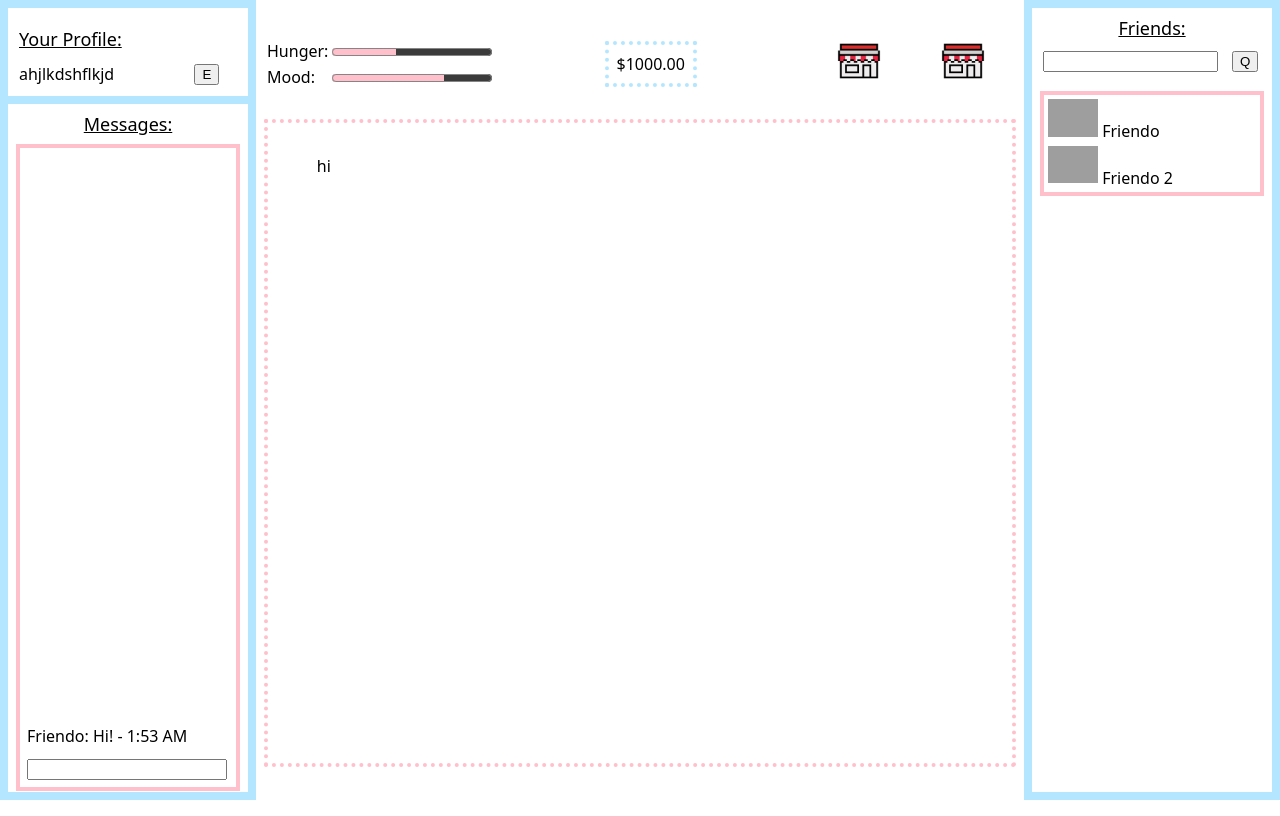
After one commit to mhtang613/tomogotchi, a Django app: page /home/self in a window 1280 px wide. The commit adds this page. Run offline with Django 4.2, Linux system fonts and the light colour scheme; grey boxes are pictures that could not be loaded.

Commit message:
finished my home and other home html & css

```diff
--- a/tomogotchi/models.py
+++ b/tomogotchi/models.py
@@ -25,7 +25,7 @@
 # House Model (The Player's House)
 class House(models.Model):
     # user
-    user = models.OneToOneField(User, on_delete=models.CASCADE)
+    user = models.OneToOneField(User, on_delete=models.CASCADE, related_name="house")
     # furniture (displayed furniture)
     furniturePlaced = models.ManyToManyField(Furniture, related_name="furnitureActive")
     # owned furniture
--- a/tomogotchi/static/base.css
+++ b/tomogotchi/static/base.css
@@ -1,6 +1,7 @@
 /* Base CSS goes here */
 body {
     font-family: system-ui;
+    height: 100vh;
 }
 
 .sidebar {
@@ -30,6 +31,7 @@
 .container {
     margin-left: 20vw;
     margin-right: 20vw;
+    height: 100%;
 }
 
 #room {
@@ -81,10 +83,16 @@
     margin-top: 3vh;
 }
 
-.label {
+.label-center {
     text-decoration: underline;
     font-size: large;
     text-align: center;
+}
+
+.label-left {
+    text-decoration: underline;
+    font-size: large;
+    text-align: left;
 }
 
 #messages-box {
@@ -102,6 +110,9 @@
 #messages-list {
     height: 74vh;
     vertical-align: bottom;
+    display: flex;
+    justify-content: flex-end;
+    flex-direction: column;
 }
 
 input {
@@ -124,3 +135,29 @@
     border: pink solid 0.5vh;
     padding: 0.5vh;
 }
+
+#my-home-header {
+    display: flex;
+    justify-content: space-between;
+    flex-wrap: wrap;
+    align-items: center;
+}
+
+#money-container {
+    margin: 1vh;
+    padding: 1vh;
+    border: #b4e7ff dotted 0.5vh;
+}
+
+#room-name {
+    margin-top: 5vh;
+    font-size: 5vh;
+    font-weight: bold;
+    display: table-cell;
+    vertical-align: bottom;
+}
+
+progress {
+    text-align: center;
+    accent-color: pink;
+}
--- /dev/null
+++ b/tomogotchi/templates/home.html
@@ -0,0 +1,76 @@
+{% extends "base.html" %}
+
+{% block leftside %}
+<div class="sidebar-container">
+    <table id="player-info">
+        <tr>
+            <td class="label-left">
+                Your Profile:
+            </td>
+        </tr>
+        <tr>
+            <td id="player-name">
+                {{house.user.player.name}}
+            </td>
+            <td id="edit-name-button">
+                <button> E </button>
+            </td>
+        </tr>
+    </table>
+    <div id="message-area">
+        <div id="messages-label" class="label-center">
+            Messages:
+        </div>
+        <table id="messages-box">
+            <tbody>
+                <tr>
+                    <td>
+                        <div id="messages-list">
+                            <div id="message-example">
+                                <span> Friendo: </span>
+                                <span> Hi! </span>
+                                <span class="timestamp"> - 1:53 AM </span>
+                            </div>
+                        </div>
+                    </td>
+                </tr>
+                <tr>
+                    <td>
+                        <input type="text" id="message-input">
+                    </td>
+                </tr>
+            </tbody>
+        </table>
+    </div>
+</div>
+{% endblock %}
+
+{% block rightside %}
+<div class="sidebar-container">
+    <div id="friends">
+        <div id="friends-label" class="label-center">
+            Friends:
+        </div>
+        <table>
+            <tr>
+                <td>
+                    <input type="text" id="search-friend-input">
+                </td>
+                <td>
+                    <button type="submit" id="search-friend-button">Q</button>
+                </td>
+            </tr>
+        </table>
+        <div id="friends-list">
+            <div id="friend-example-1">
+                <img src="https://images.unsplash.com/photo-1608848461950-0fe51dfc41cb?auto=format&fit=crop&q=80&w=1000&ixlib=rb-4.0.3&ixid=M3wxMjA3fDB8MHxleHBsb3JlLWZlZWR8MXx8fGVufDB8fHx8fA%3D%3D" width="50">
+                <a> Friendo </a>
+            </div>
+            <div id="friend-example-1">
+                <img src="https://images.unsplash.com/photo-1608848461950-0fe51dfc41cb?auto=format&fit=crop&q=80&w=1000&ixlib=rb-4.0.3&ixid=M3wxMjA3fDB8MHxleHBsb3JlLWZlZWR8MXx8fGVufDB8fHx8fA%3D%3D" width="50">
+                <a> Friendo 2 </a>
+            </div>
+        </div>
+    </div>
+</div>
+{% endblock %}
--- /dev/null
+++ b/tomogotchi/templates/my_home.html
@@ -0,0 +1,48 @@
+{% extends "home.html" %}
+
+{% block header %}
+<div id="my-home-header">
+    <div>
+        <table>
+            <tbody>
+                <tr>
+                    <td>
+                        <label for="hunger">Hunger:</label>
+                    </td>
+                    <td>
+                        <progress id="hunger" value="{{house.user.player.hunger}}" max="100"> </progress>
+                    </td>
+                </tr>
+                <tr>
+                    <td>
+                        <label for="mood">Mood:</label>
+                    </td>
+                    <td>
+                        <progress id="mood" value="{{house.user.player.mood}}" max="100"> </progress>
+                    </td>
+                </tr>
+            </tbody>
+        </table>
+    </div>
+    <div id="money-container">
+        <span>$</span><span id="current-money">1000.00</span>
+    </div>
+    <table>
+        <tbody>
+            {% load static %}
+            <tr>
+                <td>
+                    <a href="{% url 'shop' %}">
+                        <img id="shop" src="{% static 'images/icons/shop-icon.png' %}" width="100">
+                    </a>
+                </td>
+                <td>
+                    <a href="{% url 'shop' %}">
+                        <img src="{% static 'images/icons/shop-icon.png' %}" width="100">
+                    </a>
+                </td>
+            </tr>
+        </tbody>
+    </table>
+</div>
+{% endblock %}
--- a/tomogotchi/views.py
+++ b/tomogotchi/views.py
@@ -9,7 +9,7 @@
 
 from django.utils import timezone
 
-from tomogotchi.models   import *
+from tomogotchi.models import *
 # from tomogotchi.forms import *
 
 import randomname
@@ -19,6 +19,30 @@
 
 def test_html(request):
     context = {}
+    return render(request, 'other_home.html', context)
+
+def home(request):
+    context = {}
+    # my_home = request.user.house
+    # context['house'] = my_home
+    context['house'] = {    # example data
+        "user": {"player": {"name": "ahjlkdshflkjd", "hunger": 40, "mood": 70}},
+        "furniturePlaced": [],
+        "furnitureOwned": [],
+        "visitors": "",
+    }
+    return render(request, 'my_home.html', context)
+
+def visit(request, user_id):
+    context = {}
+    # other_user = get_object_or_404(User, id=user_id)
+    # context['house'] = other_user.house
+    context['house'] = {    # example data
+        "user": {"player": {"name": "Jeff"}},
+        "furniturePlaced": [],
+        "furnitureOwned": [],
+        "visitors": "",
+    }
     return render(request, 'other_home.html', context)
 
 def login(request):
@@ -41,14 +65,15 @@
 # Params : this function runs when a player clicks on the "Edit Username" button
 def edit_username(request):
     if 'username' not in request.POST or not request.POST['username']:
+        context = {}
         context['error'] = True
         context['error_message'] = 'You must enter text to post.'
-        return render(request, 'own_home.html', context)
+        return render(request, 'my_home.html', context)
     user_id = request.user
     player = get_object_or_404(Player, user_id=user_id)
     player.name = request.POST['username']
 
-    return redirect('view-own-home')
+    return redirect(reverse('home'))
 
 
 
--- a/webapps/settings.py
+++ b/webapps/settings.py
@@ -149,4 +149,4 @@
 LOGIN_URL = '/oauth/login/google-oauth2/'
 
 # Default URL to redirect to after a user logs in.
-LOGIN_REDIRECT_URL = 'test'
+LOGIN_REDIRECT_URL = 'home'
--- a/webapps/urls.py
+++ b/webapps/urls.py
@@ -20,6 +20,8 @@
 
 urlpatterns = [
     path('', views.login, name="login"),
+    path('home/self', views.home, name="home"),
+    path('home/<int:user_id>', views.visit, name="other-home"),
     path('test', views.test_html, name='test'),
     path('shop', views.shop, name='shop'),
     path('oauth/', include('social_django.urls', namespace='social')),
```
Also changed, not shown: tomogotchi/templates/other_home.html (+5 -72 lines), db.sqlite3, tomogotchi/static/images/icons/shop-icon.png (added).
